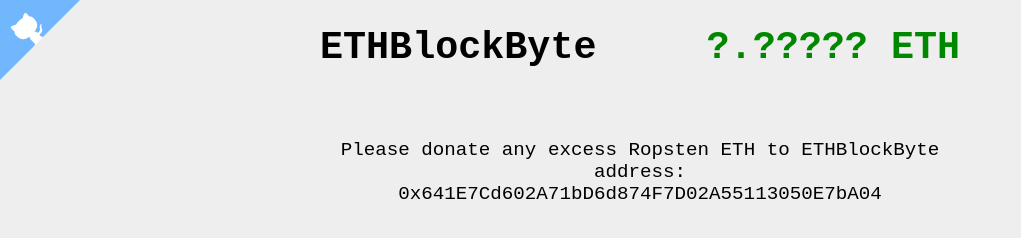
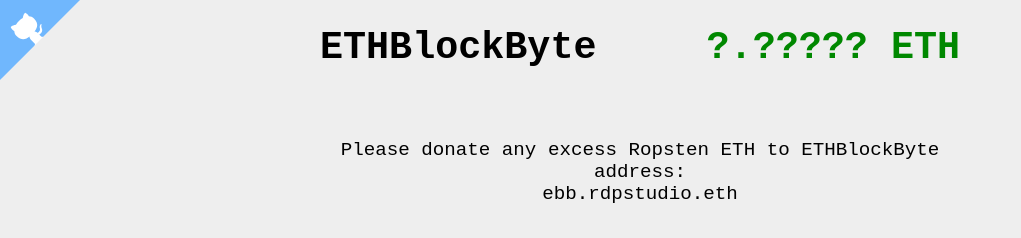
Before and after one commit to rdp-studio/ETHBlockByte, a plain HTML site: page index.html in a window 1280 px wide. Shown: the whole page, without its empty margins (0-1021 px from the left). Drawn offline with Linux system fonts and the light colour scheme.

Commit message:
Update Web

```diff
--- a/index.html
+++ b/index.html
@@ -593,7 +593,7 @@
     <div id="error"></div>
     <section id="section">
     </section><br/><br/>
-    <center>Please donate any excess Ropsten ETH to ETHBlockByte address:<br/>0x641E7Cd602A71bD6d874F7D02A55113050E7bA04</center>
+    <center>Please donate any excess Ropsten ETH to ETHBlockByte address:<br/>ebb.rdpstudio.eth</center>
 </body>
 
 </html>
```
Also changed, not shown: 1 other file.
